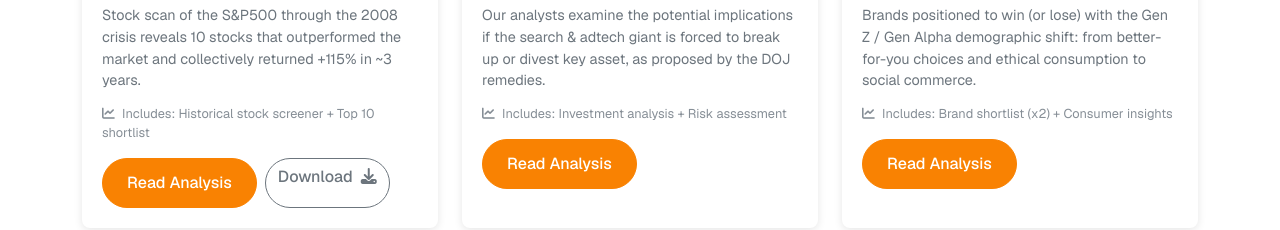
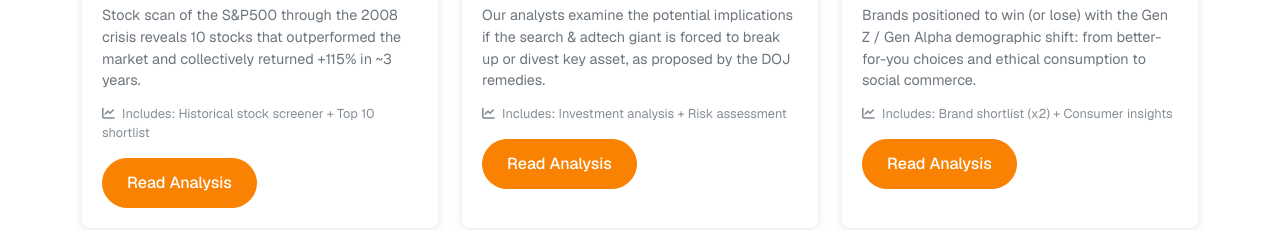
Before and after one commit to DFY-market-research/bespoke-market-reports, a plain HTML site: page reports.html in a window 1280 px wide. Shown: the part 722-952 px from the top of the page. Drawn offline with nearby package versions, Linux system fonts and the light colour scheme; a web font is replaced by a local one.

Commit message:
Update reports.html

```diff
--- a/reports.html
+++ b/reports.html
@@ -108,7 +108,6 @@
                         </div>
                         <div class="d-flex gap-2">
                             <a href="/recession-portfolio" class="btn btn-primary custom-btn">Read Analysis</a>
-                            <a target="_blank" href="/recession-portfolio-download" class="btn btn-outline-secondary custom-btn">Download <i class="fa-solid fa-download ms-1"></i></a>
                         </div>
                     </div>
                 </div>
```
